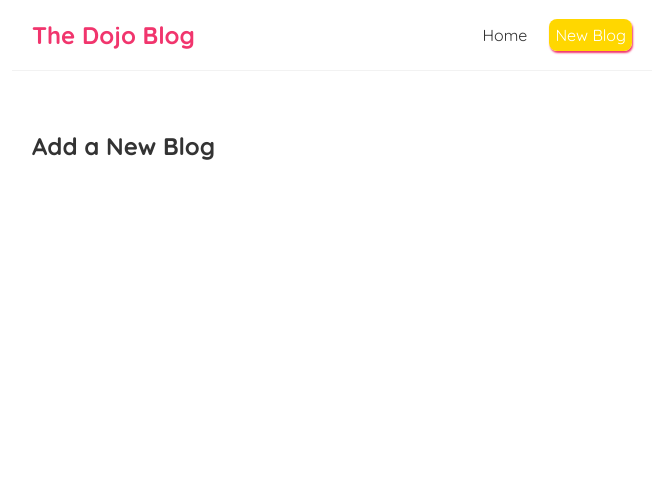
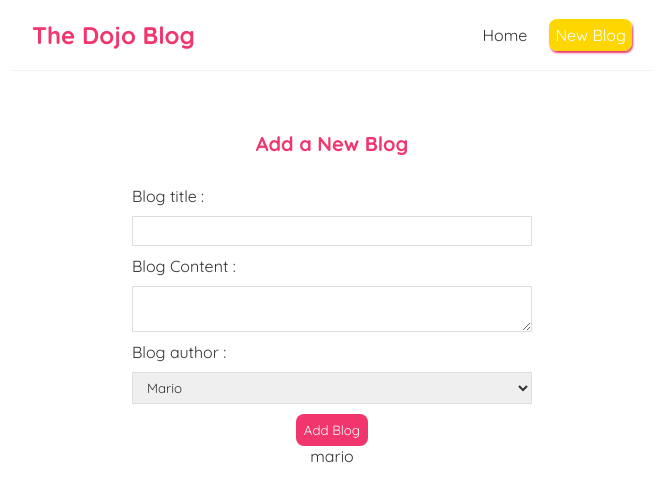
Before and after one commit to DwivediAman-exe/dojo-blog, a React (Create React App) app: page /Create in a window 1280 px wide. Shown: the top 502 px of the page, without its empty margins (308-973 px from the left). Built offline with nearby package versions, Linux system fonts and the light colour scheme; the HTML template or start-up script is replaced by a standard one.

Commit message:
adding blog

```diff
--- a/data/db.json
+++ b/data/db.json
@@ -11,6 +11,36 @@
       "body": "Why do we use it?\nIt is a long established fact that a reader will be distracted by the readable content of a page when looking at its layout. The point of using Lorem Ipsum is that it has a more-or-less normal distribution of letters, as opposed to using 'Content here, content here', making it look like readable English. Many desktop publishing packages and web page editors now use Lorem Ipsum as their default model text, and a search for 'lorem ipsum' will uncover many web sites still in their infancy a Latin professor at Hampden-Sydney College in Virginia, looked up one of the more obscure Latin words, consectetur, from a Lorem Ipsum passage, and going through the cites of the word in classical literature, discovered the undoubtable source. Lorem Ipsum comes from sections 1.10.32 and 1.10.33 of \"de Finibus Bonorum et Malorum\" (The Extremes of Good and Evil) by Cicero, written in 45 BC. This book is a treatise on the theory of ethics, very popular during the Renaissance. The first line of Lorem Ipsum, \"Lorem ipsum dolor sit amet..\".",
       "author": "yoshi",
       "id": 2
+    },
+    {
+      "title": "aman",
+      "body": "asdasd",
+      "author": "yoshi",
+      "id": 3
+    },
+    {
+      "title": "ad",
+      "body": "ad",
+      "author": "mario",
+      "id": 4
+    },
+    {
+      "title": "ad",
+      "body": "ad",
+      "author": "mario",
+      "id": 5
+    },
+    {
+      "title": "ad",
+      "body": "ad",
+      "author": "mario",
+      "id": 6
+    },
+    {
+      "title": "ad",
+      "body": "ad",
+      "author": "mario",
+      "id": 7
     }
   ]
 }
--- a/src/BlogDetails.js
+++ b/src/BlogDetails.js
@@ -1,12 +1,23 @@
 import { useParams } from "react-router";
+import useFetch from "./usefetch";
 
 const BlogDetails = () => {
 
 	const { id } = useParams()
+	const {data: blog, error, isPending} = useFetch('http://localhost:8000/blogs/' +id)
 
 	return (
-		<div className="blod-details">
-			<h2>Blog Details : { id }</h2>
+		<div className="blog-details">
+		{ isPending && <div>Loading...</div> }
+		{ error && <div>{ error }</div> }
+		{ blog && (
+			<article>
+				<h2>{ blog.title }</h2>
+				<p> - { blog.author }</p>
+				<br/>
+				<div>{ blog.body }</div>
+			</article>
+		)}
 		</div>
 	 );
 }
--- a/src/Create.js
+++ b/src/Create.js
@@ -1,7 +1,60 @@
+import { useState } from "react";
+
 const Create = () => {
+
+	const [title, setTitle] = useState('');
+	const [body, setBody] = useState('');
+	const [author, setAuthor] = useState('mario');
+	const [isPending, setIsPending] = useState(false);
+
+	const handleSubmit = (e) => {
+		e.preventDefault()
+		const blog = { title, body, author }
+
+		setIsPending(true);
+
+		fetch('http://localhost:8000/blogs', {
+			method: 'POST',
+			headers: {"Content-Type": "application/json"},
+			body: JSON.stringify(blog)
+		})
+		.then(() => {
+			console.log("New Blog added")
+			setIsPending(false)
+		})
+	}
+
 	return (
 		<div className="create">
 			<h2>Add a New Blog</h2>
+			<form onSubmit={ handleSubmit }>
+				<label>Blog title :</label>
+				<input
+					type="text"
+					required
+					value={title}
+					onChange={(e) => setTitle(e.target.value)}
+				/>
+				<label>Blog Content :</label>
+				<textarea
+					required
+					value={body}
+					onChange={(e) => setBody(e.target.value)}
+				></textarea>
+				<label>Blog author :</label>
+				<select
+					value={author}
+					onChange={(e) => setAuthor(e.target.value)}
+				>
+					<option value="mario">Mario</option>
+					<option value="yoshi">Yoshi</option>
+				</select>
+				{!isPending && <button>Add Blog</button>}
+				{isPending && <button disabled>Adding Your Blog...</button>}
+				<p>{ title }</p>
+				<p>{ body }</p>
+				<p>{ author }</p>
+			</form>
 		</div>
 	 );
 }
--- a/src/Home.js
+++ b/src/Home.js
@@ -10,7 +10,6 @@ const Home = () => {
 			{error && <div>{ error }</div>}
 			{isPending && <div>Loading..</div>}
 			{blogs && <BlogList blogs={blogs} title="All Blogs" />}
-
     </div>
   );
 }
--- a/src/index.css
+++ b/src/index.css
@@ -50,3 +50,61 @@
 .blog-preview a {
 	text-decoration: none;
 }
+/* blog details page */
+.blog-details h2 {
+  font-size: 20px;
+  color: #f1356d;
+  margin-bottom: 10px;
+}
+.blog-details p {
+	padding-left: 10%;
+  color: grey;
+	font-weight: 600;
+}
+.blog-details div {
+  margin: 20px 0;
+	line-height: 25px;
+}
+.blog-details button {
+  background: #f1356d;
+  color: #fff;
+  border: 0;
+  padding: 8px;
+  border-radius: 8px;
+  cursor: pointer;
+}
+
+/* create new blog form */
+.create {
+  max-width: 400px;
+  margin: 0 auto;
+  text-align: center;
+}
+.create label {
+  text-align: left;
+  display: block;
+}
+.create h2 {
+  font-size: 20px;
+  color: #f1356d;
+  margin-bottom: 30px;
+}
+.create input, .create textarea, .create select {
+  width: 100%;
+  padding: 6px 10px;
+  margin: 10px 0;
+  border: 1px solid #ddd;
+  box-sizing: border-box;
+  display: block;
+}
+.create button {
+  background: #f1356d;
+  color: #fff;
+  border: 0;
+  padding: 8px;
+  border-radius: 8px;
+  cursor: pointer;
+}
+.create button:hover {
+	box-shadow: 4px 4px 4px rgba(0,0,0,0.3);
+}
```
